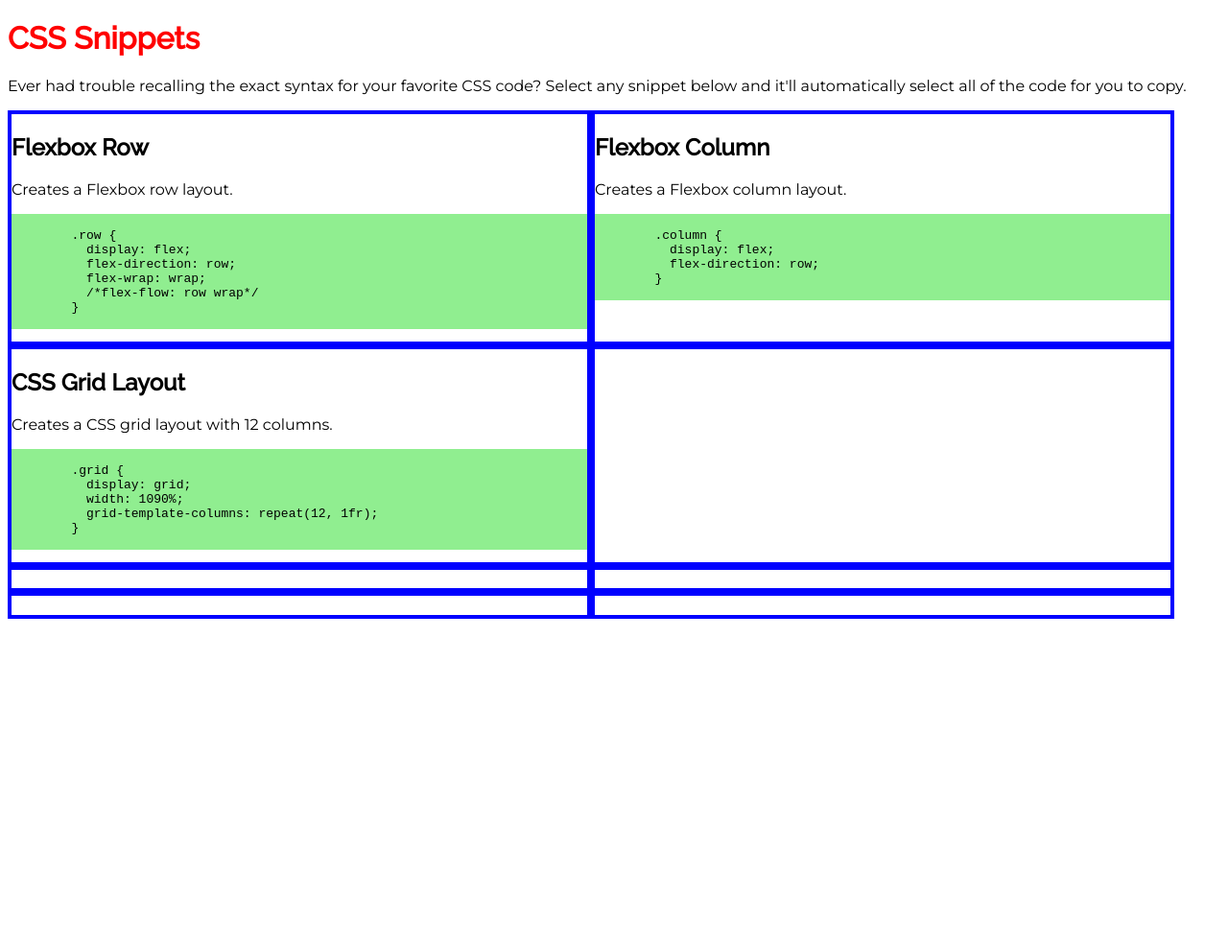
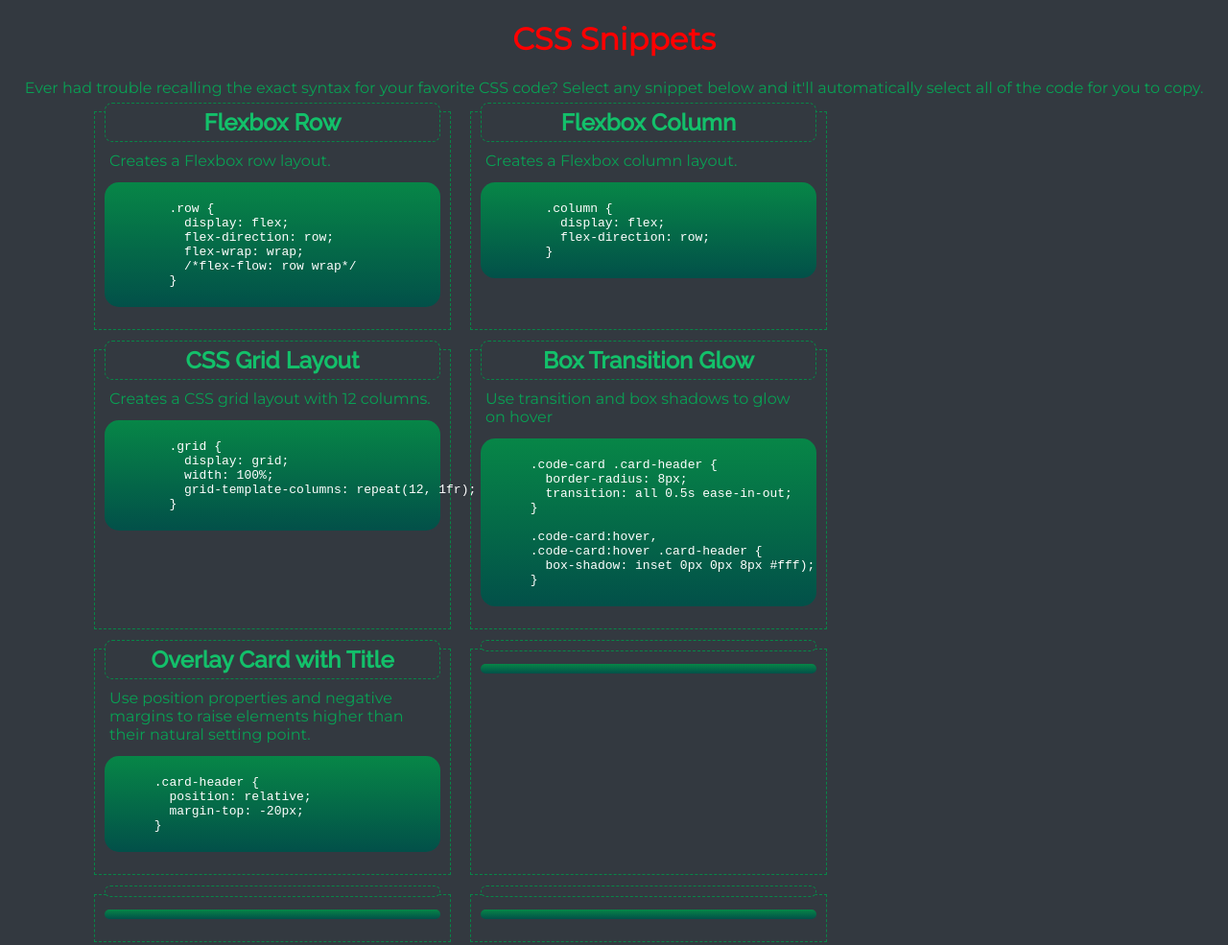
Before and after one commit to marina-russ/css-snippets, a plain HTML site: page index.html in a window 1280 px wide. Shown: the whole page at 96% size. Before the commit the page ends 800 px from the top, so only its background shows below. Drawn offline with Linux system fonts and the light colour scheme.

Commit message:
initial flexbox styling

```diff
--- a/css/styles.css
+++ b/css/styles.css
@@ -1,6 +1,13 @@
 /*******************/
 /*GLOBAL VARIABLES*/
 /*******************/
+:root {
+  --header-color: #13c06a;
+  --text-color: #09a054;
+  --card-color: #333940;
+  --code-color: #09c7b7 #058d82;
+  --border-color: #078647;
+}
 
 /*******************/
 /*GLOBAL STYLES*/
@@ -9,37 +16,73 @@ body {
   font-family: Montserrat, sans-serif;
   font-weight: 400;
   font-style: normal;
+  background-color: #333940;
+}
+
+header {
+  text-align: center;
+}
+
+h2, h3 {
+  font-family: Raleway, Helvetica, sans-serif;
+  color: var(--header-color);
+}
+
+h2 {
+  position: relative;
+  margin-top: -20px;
+  background-color: var(--card-color);
+  border: 1px dashed var(--border-color);
+  text-align: center;
+  padding: 5px 0;
+  margin-bottom: 10px;
 }
 
 p {
+  color: var(--text-color);
   font-family: Montserrat, Arial, sans-serif;
+  margin: 5px;
 }
 
-/*******************/
-/*HEADER STYLES*/
-/*******************/
-h1, h2, h3 {
-  font-family: Raleway, Helvetica, sans-serif;
+code {
+  color: #fff;
 }
 
 /*******************/
 /*MAIN STYLES*/
 /*******************/
-
 main {
   display: flex;
   flex-flow: row wrap;
+  margin: 0 80px;
 }
 
+/*TODO: Text overflow issue*/
 .snippet-card {
-  border: 4px solid blue;
-  min-width: 600px;
+  border: 1px dashed var(--border-color);
+  width: 350px;
+  margin: 10px;
+  padding: 10px;
 }
 
 pre {
-  background-color: lightgreen;
+  background-image: linear-gradient(rgb(7, 134, 71) 0%, rgb(2, 80, 73) 100%);
+  border-radius: 15px;
+  padding: 5px;
 }
 
+.snippet-card h2 {
+  border-radius: 8px;
+  transition: all 0.2s ease-in-out;
+}
+
+/*TODO: Select all text when card is focused/selected by cursor*/
+
+.snippet-card:hover,
+.snippet-card:hover h2 {
+  box-shadow: inset 0px 0px 8px var(--border-color);
+  color: #fff;
+}
 
 /*******************/
 /*FOOTER STYLES*/
@@ -52,9 +95,20 @@ h1 { color: red;}
 /*Tablet*/
 @media screen and (max-width: 990px) {
 h1 { color: green;}
+
+main {
+  display: flex;
+  flex-flow: row wrap;
+  margin: 0 30px;
+  }
 }
 
 /*Mobile*/
 @media screen and (max-width: 768px) {
   h1 { color: blue;}
+  main {
+  display: flex;
+  flex-flow: row wrap;
+  margin: 0 80px;
+  }
 }
--- a/index.html
+++ b/index.html
@@ -21,7 +21,9 @@
 
   <main>
     <div class="snippet-card">
+      <div class="card-header">
         <h2>Flexbox Row</h2>
+      </div>
       <p>Creates a Flexbox row layout.</p>
       <pre><code>
         .row {
@@ -34,7 +36,9 @@
     </div>
 
     <div class="snippet-card">
+      <div class="card-header">
         <h2>Flexbox Column</h2>
+      </div>
       <p>Creates a Flexbox column layout.</p>
       <pre><code>
         .column {
@@ -45,43 +49,70 @@
     </div>
 
     <div class="snippet-card">
+      <div class="card-header">
         <h2>CSS Grid Layout</h2>
+      </div>
       <p>Creates a CSS grid layout with 12 columns.</p>
       <pre><code>
         .grid {
           display: grid;
-          width: 1090%;
+          width: 100%;
           grid-template-columns: repeat(12, 1fr);
         }
       </code></pre>
     </div>
 
     <div class="snippet-card">
+      <div class="card-header">
+        <h2>Box Transition Glow</h2>
+      </div>
+      <p>Use transition and box shadows to glow on hover</p>
+      <pre><code>
+      .code-card .card-header {
+        border-radius: 8px;
+        transition: all 0.5s ease-in-out;
+      }
+
+      .code-card:hover,
+      .code-card:hover .card-header {
+        box-shadow: inset 0px 0px 8px #fff);
+      }
+      </code></pre>
+    </div>
+
+    <div class="snippet-card">
+      <div class="card-header">
+        <h2>Overlay Card with Title</h2>
+      </div>
+      <p>Use position properties and negative margins to raise elements higher than their natural setting point.</p>
+      <pre><code>
+      .card-header {
+        position: relative;
+        margin-top: -20px;
+      }
+      </code></pre>
+    </div>
+
+    <div class="snippet-card">
+      <div class="card-header">
         <h2></h2>
+      </div>
       <p></p>
       <pre><code></code></pre>
     </div>
 
     <div class="snippet-card">
+      <div class="card-header">
         <h2></h2>
+      </div>
       <p></p>
       <pre><code></code></pre>
     </div>
 
     <div class="snippet-card">
+      <div class="card-header">
         <h2></h2>
-      <p></p>
-      <pre><code></code></pre>
       </div>
-
-    <div class="snippet-card">
-      <h2></h2>
-      <p></p>
-      <pre><code></code></pre>
-    </div>
-
-    <div class="snippet-card">
-      <h2></h2>
       <p></p>
       <pre><code></code></pre>
     </div>
```
Lines whose indentation alone changed are shown as unchanged.
